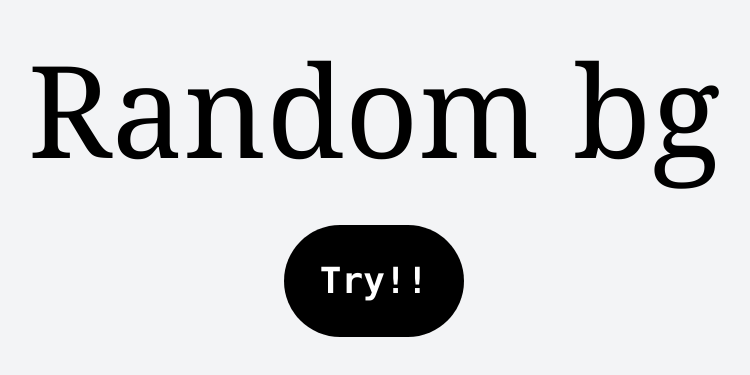
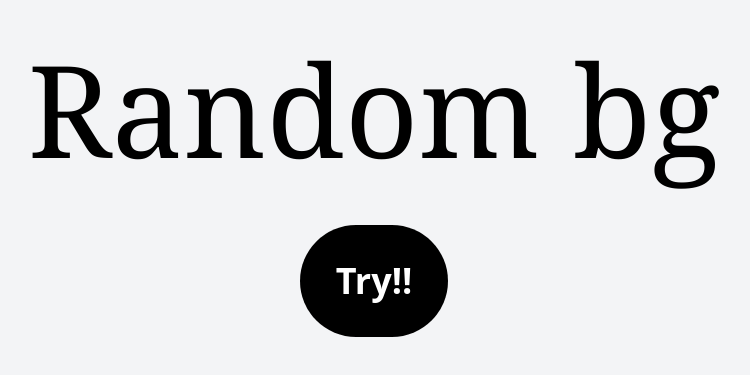
Before and after one commit to switchtrip/rk, a SvelteKit app: page / in a window 1280 px wide. Shown: the part 195-570 px from the top of the page, without its empty margins (266-1016 px from the left). Built offline with nearby package versions, Linux system fonts and the light colour scheme.

Commit message:
Testing deploy

```diff
--- a/src/routes/+page.svelte
+++ b/src/routes/+page.svelte
@@ -1,6 +1,6 @@
 <body class="min-h-screen grid gap-6 content-center justify-center justify-items-center">
 <h1 class="font-serif text-9xl text-center ">Random bg</h1>
-<button class="font-mono text-4xl font-black text-white bg-black hover:shadow-md hover:shadow-black transition duration-200 rounded-full p-9 my-7 w-max h-max" on:click={cbg}>
+<button class="font-sans text-4xl font-black text-white bg-black hover:shadow-md hover:shadow-black transition duration-200 rounded-full p-9 my-7 w-max h-max" on:click={cbg}>
         Try!!
 </button>
 </body>
```
